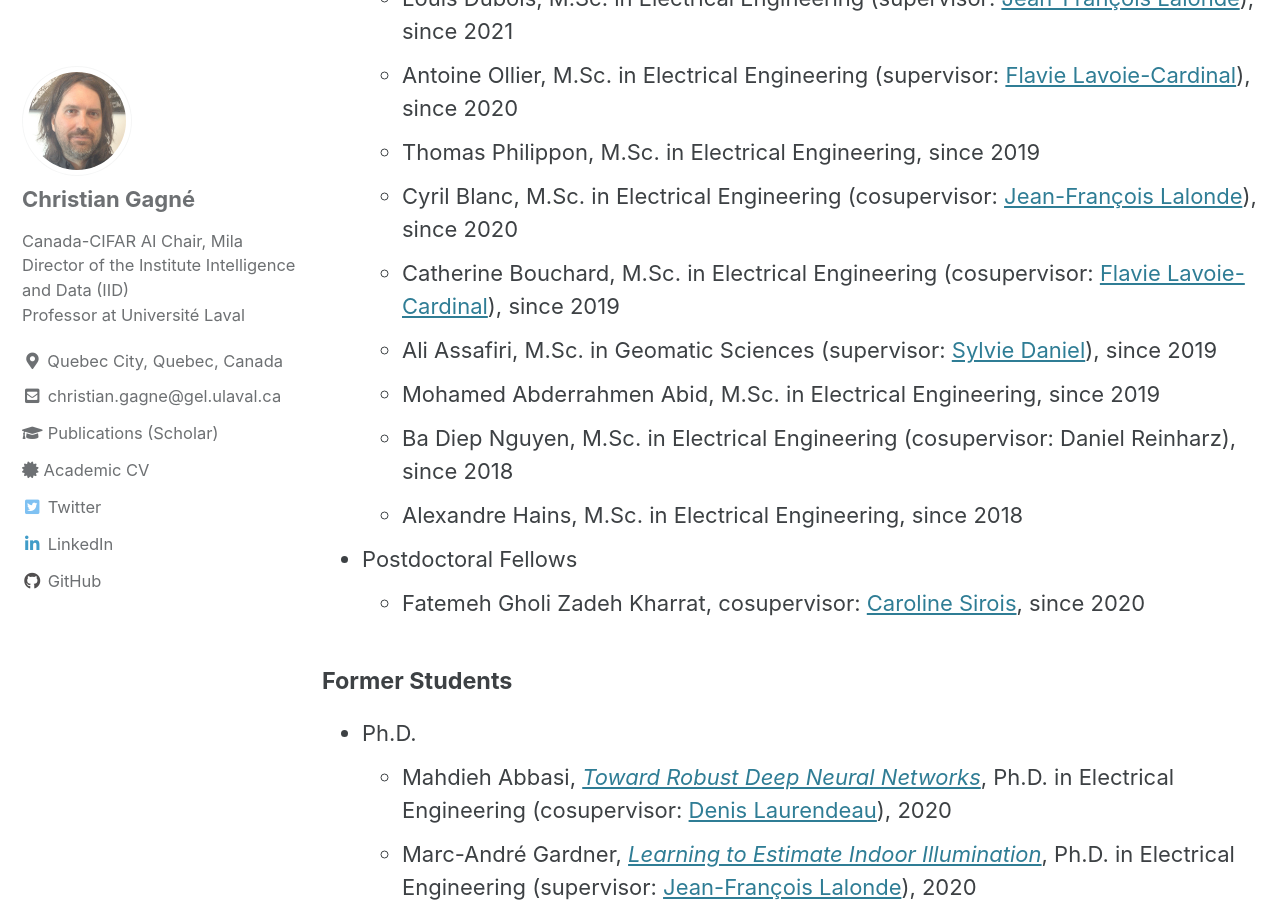
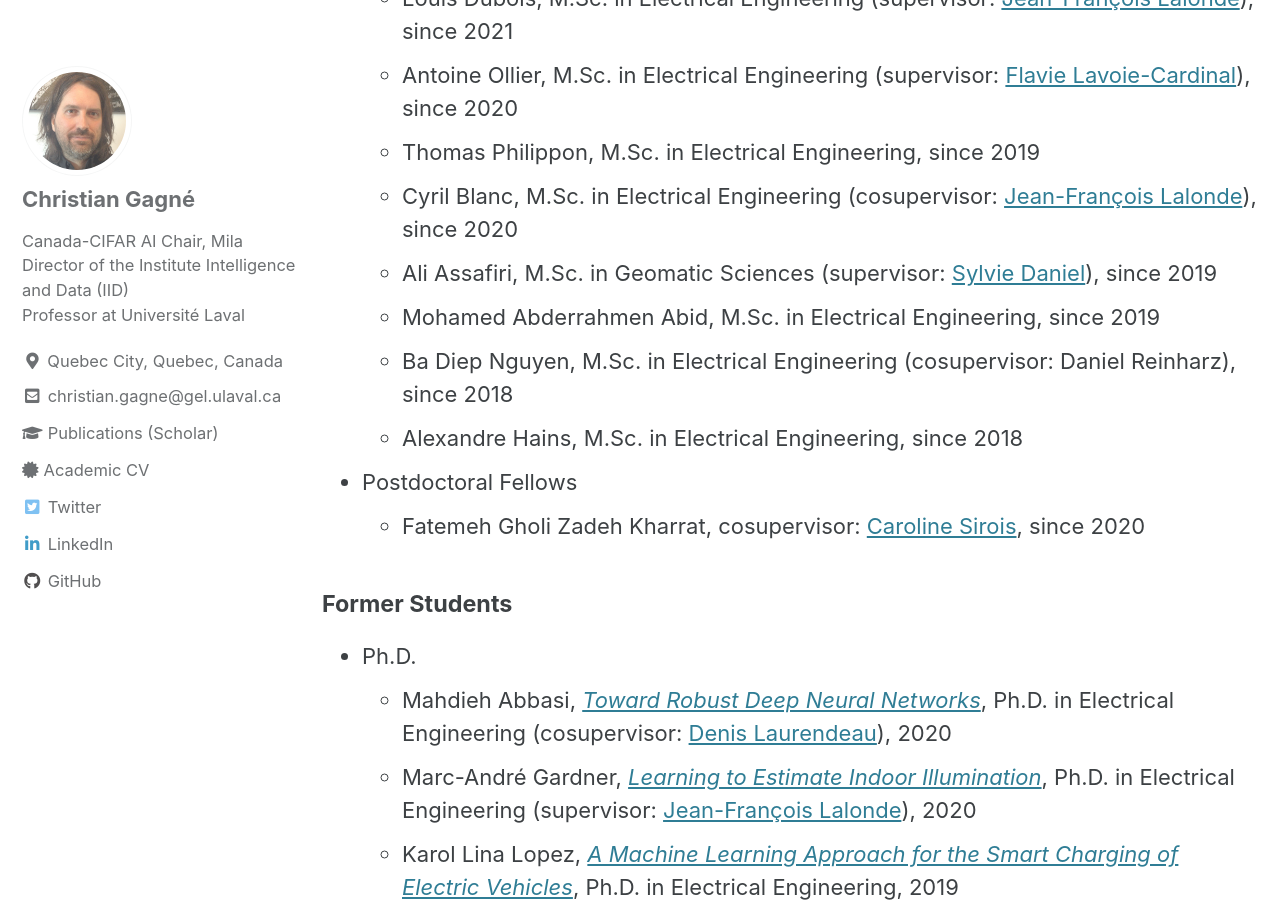
Before and after one commit to chgagne/chgagne.github.io, a Jekyll site: the page built from _pages/english.md, in a window 1280 px wide and 900 px high, scrolled down 3737 px. Built offline with Jekyll 4.4.1, drawn with Linux system fonts in a browser that asks for light colours; cached includes are drawn as plain includes.

Commit message:
Retrait Catherine étudiants à la maîtrise.

```diff
--- a/_pages/english.md
+++ b/_pages/english.md
@@ -112,7 +112,6 @@ See also my [publications on Google Scholar](https://scholar.google.com/citation
     - Antoine Ollier, M.Sc. in Electrical Engineering (supervisor: [Flavie Lavoie-Cardinal](https://cervo.ulaval.ca/fr/flavie-lavoie-cardinal)), since 2020
     - Thomas Philippon, M.Sc. in Electrical Engineering, since 2019
     - Cyril Blanc, M.Sc. in Electrical Engineering (cosupervisor: [Jean-François Lalonde](http://vision.gel.ulaval.ca/~jflalonde/)), since 2020
-    - Catherine Bouchard, M.Sc. in Electrical Engineering (cosupervisor: [Flavie Lavoie-Cardinal](https://cervo.ulaval.ca/fr/flavie-lavoie-cardinal)), since 2019
     - Ali Assafiri, M.Sc. in Geomatic Sciences (supervisor: [Sylvie Daniel](https://www.scg.ulaval.ca/sylvie-daniel)), since 2019
     - Mohamed Abderrahmen Abid, M.Sc. in Electrical Engineering, since 2019
     - Ba Diep Nguyen, M.Sc. in Electrical Engineering (cosupervisor: Daniel Reinharz), since 2018
```
